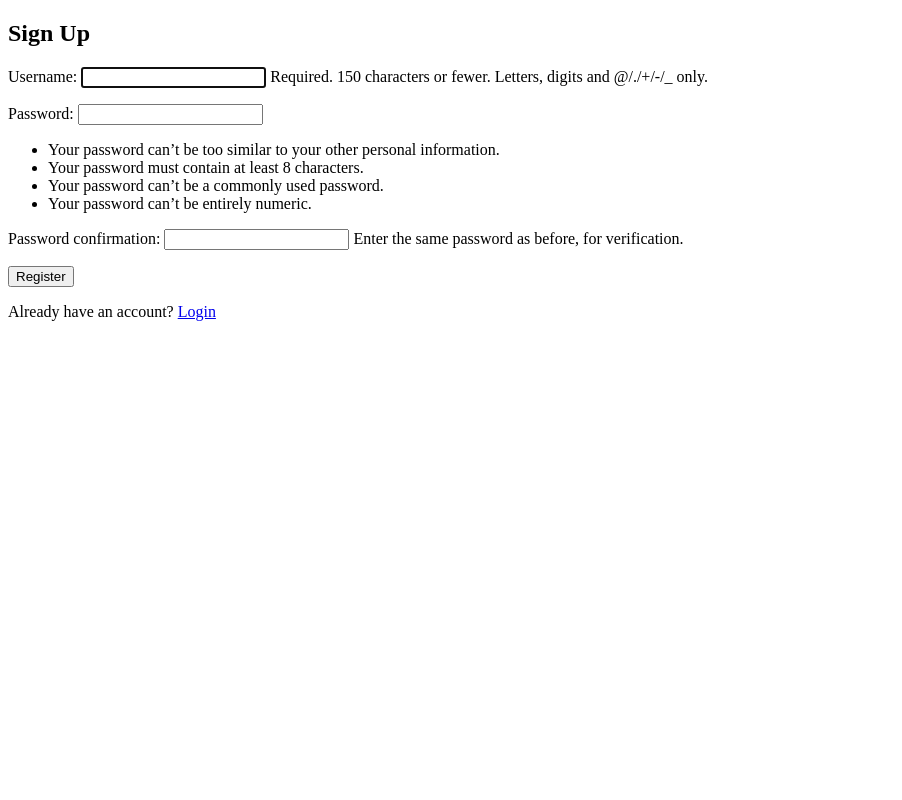
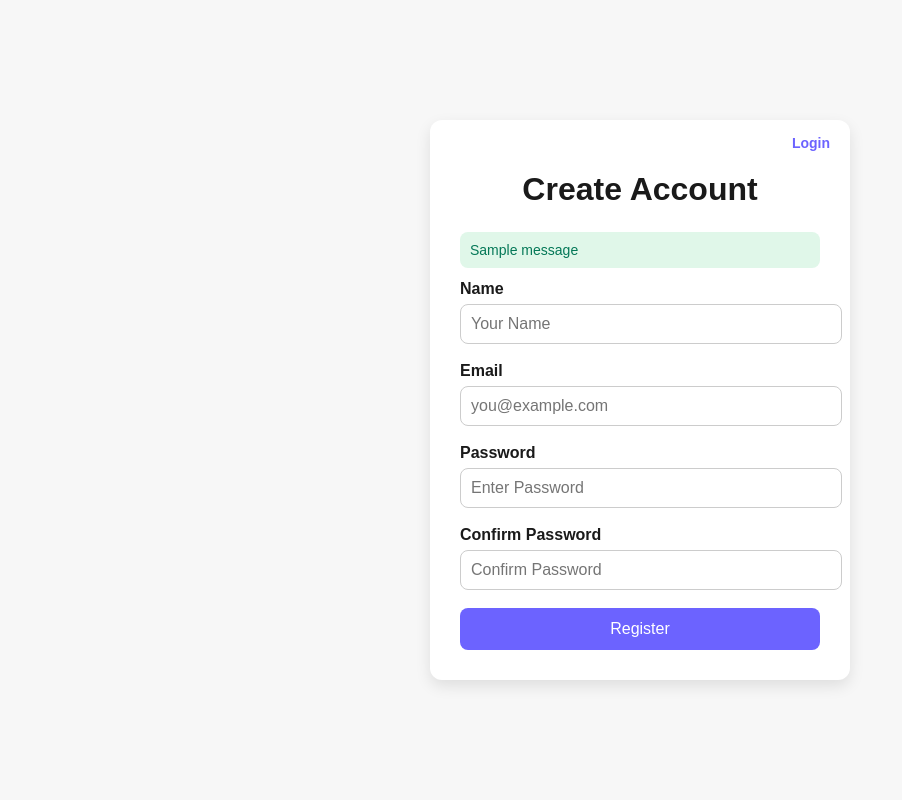
Before and after one commit to lanaharriet/NeurAze, a Django app: page /accounts/signup/ in a window 1280 px wide. Shown: the whole page, without its empty margins (0-902 px from the left). Run offline with Django 5.2, Linux system fonts and the light colour scheme; one stand-in notice (Sample message) is shown; parts of the project's set-up code (start-up, migrations or seed data) failed here and were passed over.

Commit message:
Update settings, auth templates, and views

```diff
--- a/accounts/templates/accounts/signup.html
+++ b/accounts/templates/accounts/signup.html
@@ -1,16 +1,112 @@
+{% load static %}
 <!DOCTYPE html>
 <html lang="en">
 <head>
-    <meta charset="UTF-8">
-    <title>Sign Up</title>
+  <meta charset="UTF-8">
+  <title>NeurAze – Sign Up</title>
+  <style>
+    body {
+      font-family: Arial, sans-serif;
+      background-color: #f7f7f7;
+      color: #1a1a1a;
+      display: flex;
+      justify-content: center;
+      align-items: center;
+      height: 100vh;
+      margin: 0;
+    }
+    .container {
+      background: #fff;
+      padding: 30px;
+      border-radius: 12px;
+      box-shadow: 0 6px 15px rgba(0,0,0,0.1);
+      width: 360px;
+      position: relative;
+    }
+    h1 {
+      text-align: center;
+      margin-bottom: 24px;
+    }
+    label {
+      display: block;
+      margin-bottom: 6px;
+      font-weight: bold;
+    }
+    input {
+      width: 100%;
+      padding: 10px;
+      margin-bottom: 18px;
+      border: 1px solid #ccc;
+      border-radius: 8px;
+      font-size: 16px;
+    }
+    button {
+      width: 100%;
+      padding: 12px;
+      background-color: #6c63ff;
+      color: white;
+      border: none;
+      border-radius: 8px;
+      font-size: 16px;
+      cursor: pointer;
+    }
+    button:hover {
+      background-color: #5952d4;
+    }
+    .top-right-login {
+      position: absolute;
+      top: 15px;
+      right: 20px;
+      font-size: 14px;
+      text-decoration: none;
+      color: #6c63ff;
+      font-weight: bold;
+    }
+    .top-right-login:hover {
+      text-decoration: underline;
+    }
+    .message {
+      padding: 10px;
+      margin-bottom: 12px;
+      border-radius: 8px;
+      font-size: 14px;
+    }
+    .message.success { background: #e0f7e9; color: #047857; }
+    .message.error   { background: #ffe0e0; color: #b30000; }
+  </style>
 </head>
 <body>
-    <h2>Sign Up</h2>
+  <div class="container">
+
+    <a href="{% url 'accounts:login' %}" class="top-right-login">Login</a>
+    <h1>Create Account</h1>
+
+    {% if messages %}
+      <div>
+        {% for message in messages %}
+          <div class="message {{ message.tags }}">{{ message }}</div>
+        {% endfor %}
+      </div>
+    {% endif %}
+
     <form method="post">
-        {% csrf_token %}
-        {{ form.as_p }}
-        <button type="submit">Register</button>
+      {% csrf_token %}
+
+      <label for="id_name">Name</label>
+      <input type="text" name="username" id="id_name" placeholder="Your Name" required>
+
+      <label for="id_email">Email</label>
+      <input type="email" name="email" id="id_email" placeholder="you@example.com" required>
+
+      <label for="id_password">Password</label>
+      <input type="password" name="password1" id="id_password" placeholder="Enter Password" required>
+
+      <label for="id_password2">Confirm Password</label>
+      <input type="password" name="password2" id="id_password2" placeholder="Confirm Password" required>
+
+      <button type="submit">Register</button>
     </form>
-    <p>Already have an account? <a href="{% url 'accounts:login' %}">Login</a></p>
+
+  </div>
 </body>
 </html>
--- a/accounts/urls.py
+++ b/accounts/urls.py
@@ -7,7 +7,5 @@ app_name = 'accounts'
 urlpatterns = [
     path('signup/', views.signup_view, name='signup'),
     path('login/', auth_views.LoginView.as_view(template_name='accounts/login.html'), name='login'),
-  path('logout/', auth_views.LogoutView.as_view(next_page='/login/'), name='logout'),
-
-
+    path('logout/', views.logout_view, name='logout'),  # custom GET-safe logout
 ]
--- a/accounts/views.py
+++ b/accounts/views.py
@@ -1,14 +1,77 @@
 from django.shortcuts import render, redirect
-from django.contrib.auth.forms import UserCreationForm
+from django.contrib.auth.forms import UserCreationForm, AuthenticationForm
+from django.contrib.auth import login, logout, authenticate
+from django.contrib import messages
+
+# Signup view
+from django.shortcuts import render, redirect
+from django.contrib.auth.models import User
+from django.contrib import messages
 from django.contrib.auth import login
+from django.core.exceptions import ValidationError
+from django.contrib.auth.password_validation import validate_password
+from django.core.validators import validate_email
+
 
 def signup_view(request):
-    if request.method == 'POST':
-        form = UserCreationForm(request.POST)
-        if form.is_valid():
-            user = form.save()
-            login(request, user)
-            return redirect('hub:hub')
-    else:
-        form = UserCreationForm()
-    return render(request, 'accounts/signup.html', {'form': form})
+    if request.method == "POST":
+        username = request.POST.get("username")
+        email = request.POST.get("email")
+        password1 = request.POST.get("password1")
+        password2 = request.POST.get("password2")
+
+        # --------- BASIC VALIDATION ---------
+
+        if not username or not email or not password1 or not password2:
+            messages.error(request, "All fields are required.")
+            return render(request, "accounts/signup.html")
+
+        # --------- EMAIL FORMAT VALIDATION ---------
+        try:
+            validate_email(email)
+        except ValidationError:
+            messages.error(request, "Enter a valid email address.")
+            return render(request, "accounts/signup.html")
+
+        # --------- PASSWORD MATCH ---------
+        if password1 != password2:
+            messages.error(request, "Passwords do not match.")
+            return render(request, "accounts/signup.html")
+
+        # --------- UNIQUE USERNAME & EMAIL ---------
+        if User.objects.filter(username=username).exists():
+            messages.error(request, "Username already exists.")
+            return render(request, "accounts/signup.html")
+
+        if User.objects.filter(email=email).exists():
+            messages.error(request, "Email already exists.")
+            return render(request, "accounts/signup.html")
+
+        # --------- PASSWORD STRENGTH VALIDATION ---------
+        try:
+            validate_password(password1)
+        except ValidationError as e:
+            for error in e.messages:
+                messages.error(request, error)
+            return render(request, "accounts/signup.html")
+
+        # --------- CREATE USER ---------
+        user = User.objects.create_user(
+            username=username,
+            email=email,
+            password=password1,
+        )
+
+        user.save()
+        messages.success(request, "Account created successfully!")
+        login(request, user)
+
+        return redirect("hub:hub")
+
+    return render(request, "accounts/signup.html")
+
+# Custom logout view (GET or POST safe)
+def logout_view(request):
+    logout(request)
+    messages.success(request, "You have been logged out successfully.")
+    return redirect('accounts:login')
--- a/templates/base.html
+++ b/templates/base.html
@@ -13,7 +13,8 @@
     <nav>
       {% if user.is_authenticated %}
         <span style="margin-right:12px;">Hi, {{ user.username }}</span>
-        <a href="{% url 'accounts:logout' %}" style="color:white;">Logout</a>
+        <!-- GET-safe logout link -->
+        <a href="{% url 'accounts:logout' %}" style="color:white;padding:6px 12px;border:1px solid white;border-radius:8px;text-decoration:none;">Logout</a>
       {% else %}
         <a href="{% url 'accounts:login' %}" style="color:white;margin-right:8px;">Login</a>
         <a href="{% url 'accounts:signup' %}" style="color:white;">Sign up</a>
```
Also changed, not shown: NeurAze/settings.py (+28 -0 lines), accounts/templates/accounts/login.html (+68 -12 lines).
